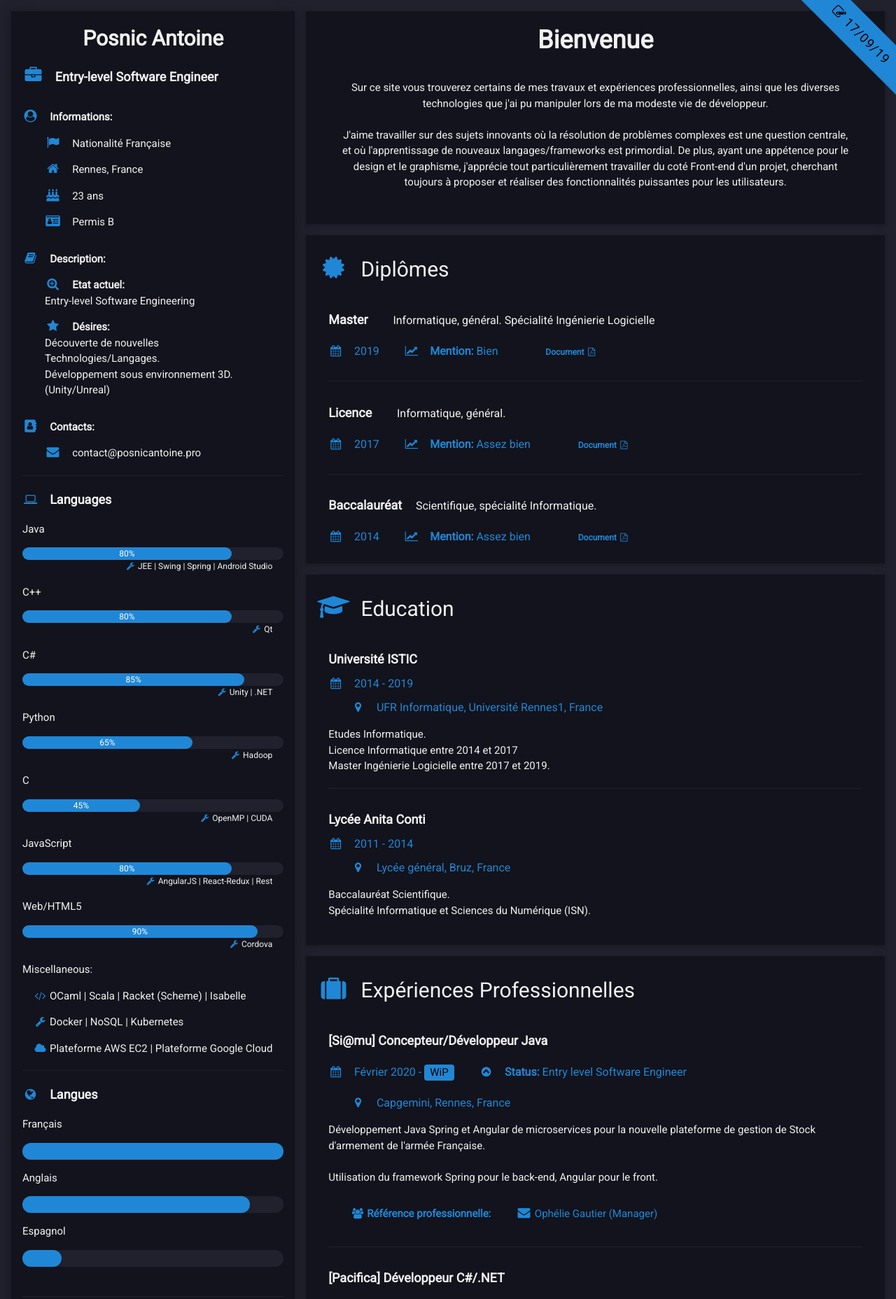
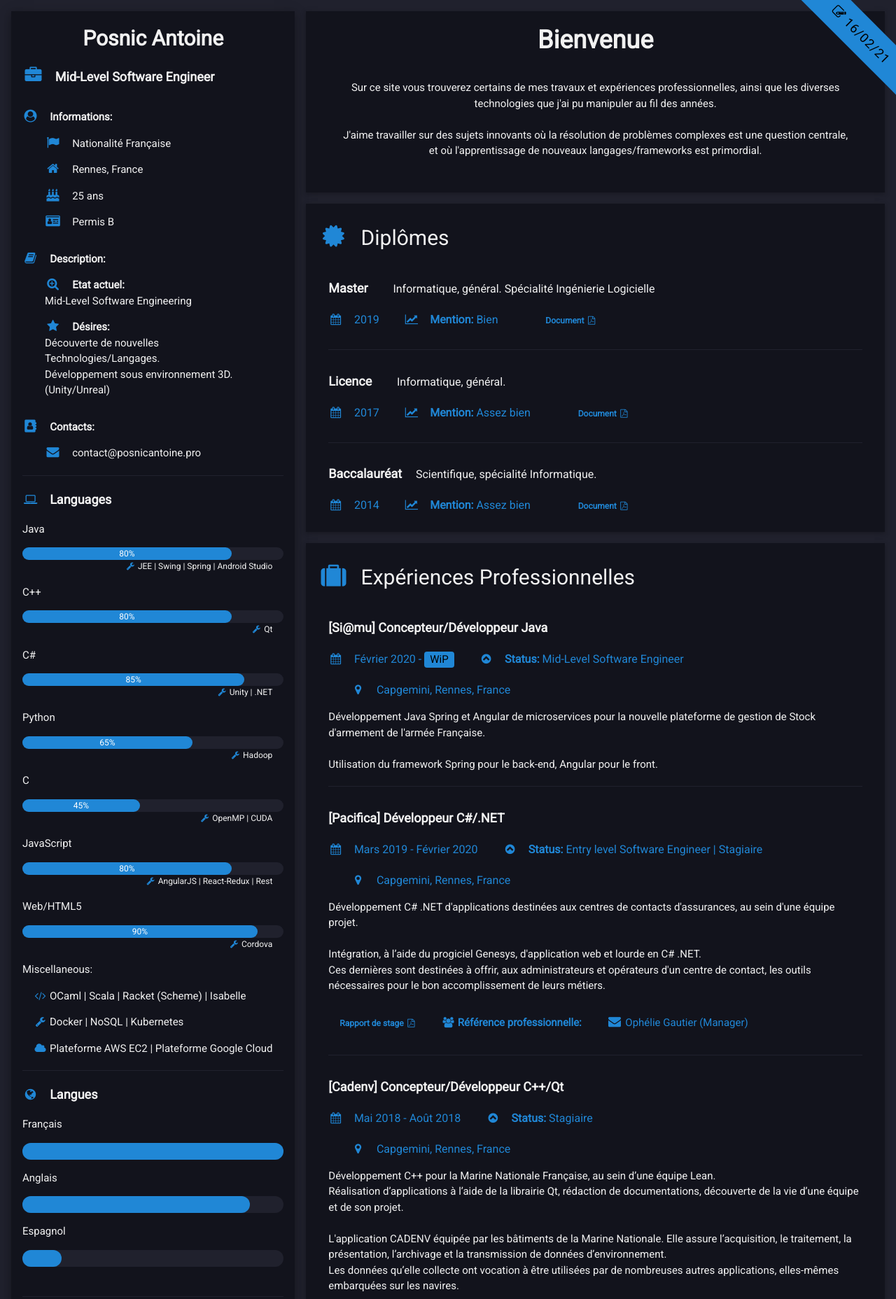
Before and after one commit to PosnicAntoine/PosnicAntoineSite, a plain HTML site: page www/index.html in a window 1280 px wide. Shown: the top 1856 px of the page at 70% size. Drawn offline with Linux system fonts and the light colour scheme.

Commit message:
V3.0.0 Promotion update

```diff
--- a/www/index.html
+++ b/www/index.html
@@ -20,7 +20,7 @@
 
         <div class="corner-ribbon top-right dark-blue large small">
 			<a href="https://github.com/PosnicAntoine/PosnicAntoineSite" class="hover-opacity">
-				<i class="fa fa-pencil-square-o"></i> 17/09/19
+				<i class="fa fa-pencil-square-o"></i> 16/02/21
 			</a>
 		</div>
 
@@ -37,17 +37,17 @@
 							</div>
 							<!-- General Informations -->
 							<div>
-								<p class="large"><b><i class="fa fa-briefcase fa-fw margin-right xlarge text-dark-blue"></i>Entry-level Software Engineer</b></p>
+								<p class="large"><b><i class="fa fa-briefcase fa-fw margin-right xlarge text-dark-blue"></i>Mid-Level Software Engineer</b></p>
 
 								<p><b><i class="fa fa-user-circle fa-fw margin-top margin-right large text-dark-blue"></i>Informations:</b></p>
 								<p><i class="fa fa-flag fa-fw margin-lefter margin-right large text-dark-blue"></i>Nationalité Française</p>
 								<p><i class="fa fa-home fa-fw margin-lefter margin-right large text-dark-blue"></i>Rennes, France</p>
-								<p><i class="fa fa-birthday-cake fa-fw margin-lefter margin-right large text-dark-blue"></i>23 ans</p>
+								<p><i class="fa fa-birthday-cake fa-fw margin-lefter margin-right large text-dark-blue"></i>25 ans</p>
 								<p><i class="fa fa-id-card fa-fw margin-lefter margin-right large text-dark-blue"></i>Permis B</p>
 
 								<p><b><i class="fa fa-book fa-fw margin-top margin-right large text-dark-blue"></i>Description:</b></p>
 								<p class= "margin-lefter margin-right"><b><i class="fa fa-search-plus fa-fw margin-right large text-dark-blue"></i>Etat actuel:</b></br>
-									Entry-level Software Engineering<br/>
+									Mid-Level Software Engineering<br/>
 								</p>
 								<p class= "margin-lefter margin-right"><b><i class="fa fa-star fa-fw margin-right large text-dark-blue"></i>Désires:</b></br>
 									Découverte de nouvelles Technologies/Langages.<br/>
@@ -185,12 +185,10 @@
 						<h1 class="padding-small center"><b>Bienvenue</b></h1>
 						<div class="margin-bottomer container">
 							<p class="margin center">
-								Sur ce site vous trouverez certains de mes travaux et expériences professionnelles, ainsi que les diverses technologies que j'ai pu manipuler lors de ma modeste vie de développeur.
+								Sur ce site vous trouverez certains de mes travaux et expériences professionnelles, ainsi que les diverses technologies que j'ai pu manipuler au fil des années.
 								<br><br>
 								J'aime travailler sur des sujets innovants où la résolution de problèmes complexes est une question centrale,
 									et où l'apprentissage de nouveaux langages/frameworks est primordial.
-								De plus, ayant une appétence pour le design et le graphisme, j'apprécie tout particulièrement travailler du coté Front-end d'un projet,
-									cherchant toujours à proposer et réaliser des fonctionnalités puissantes pour les utilisateurs.
 							</p>
 						</div>
 					</div>
@@ -234,32 +232,7 @@
 							</div>
 						</div>
 					</div>
-					<!-- Education -->
-					<div class="container card darkerer-grey text-light-grey margin-bottom">
-						<div>
-							<h2 class="padding-16"><i class="fa fa-graduation-cap fa-fw margin-right xxlarge text-dark-blue"></i>Education</h2>
-							<div class="container">
-								<h5><b>Université ISTIC</b></h5>
-								<h6 class="text-dark-blue"><i class="fa fa-calendar fa-fw margin-right"></i>2014 - 2019</h6>
-								<a href="https://istic.univ-rennes1.fr/en/presentation-de-listic">
-									<h6 class="text-dark-blue hover-opacity"><i class="fa fa-map-marker fa-fw margin-right margin-lefter"></i>UFR Informatique, Université Rennes1, France</h6>
-								</a>
-								<p>Etudes Informatique. <br> Licence Informatique entre 2014 et 2017 <br> Master Ingénierie Logicielle entre 2017 et 2019. </p>
-								<hr>
-							</div>
-							<div class="container">
-								<h5><b>Lycée Anita Conti</b></h5>
-								<h6 class="text-dark-blue"><i class="fa fa-calendar fa-fw margin-right"></i>2011 - 2014</h6>
-								<a href="http://www.lycee-anita-conti-bruz.ac-rennes.fr/spip.php?article49">
-									<h6 class="text-dark-blue hover-opacity"><i class="fa fa-map-marker fa-fw margin-right margin-lefter"></i>Lycée général, Bruz, France</h6>
-								</a>
-								<p>Baccalauréat Scientifique. <br>
-									Spécialité Informatique et Sciences du Numérique (ISN).
-								</p>
-								<br>
-							</div>
-						</div>
-					</div>
+
 					<!-- Expériences Professionnelles -->
 					<div class="container card darkerer-grey text-light-grey margin-bottom">
                         <div>
@@ -268,23 +241,13 @@
                             <div class="container">
                                 <h5><b>[Si@mu] Concepteur/Développeur Java</b></h5>
                                 <h6 class="text-dark-blue show-inline-block"><i class="fa fa-calendar fa-fw margin-right"></i>Février 2020 - <span class="tag dark-blue round medium">WiP</span></h6>
-                                <h6 class="text-dark-blue show-inline-block margin-lefter"><i class="fa fa-chevron-circle-up fa-fw margin-right"></i><b>Status:</b> Entry level Software Engineer</h6>
+                                <h6 class="text-dark-blue show-inline-block margin-lefter"><i class="fa fa-chevron-circle-up fa-fw margin-right"></i><b>Status:</b> Mid-Level Software Engineer</h6>
                                 <a href="https://www.capgemini.com">
                                     <h6 class="text-dark-blue hover-opacity"><i class="fa fa-map-marker fa-fw margin-right margin-lefter"></i>Capgemini, Rennes, France</h6>
                                 </a>
                                 <p>
                                     Développement Java Spring et Angular de microservices pour la nouvelle plateforme de gestion de Stock d'armement de l'armée Française.<br /><br />
                                     Utilisation du framework Spring pour le back-end, Angular pour le front.<br />
-                                </p>
-                                <p class="text-dark-blue show-inline-block margin-lefter medium show-inline-block">
-                                    <i class="fa fa-users fa-fw"></i> <b>Référence professionnelle:</b>
-                                    <a href="mailto:ophelie.gautier@capgemini.com?&subject=Contact Référence Professionnelle: Posnic Antoine&body=___________Send%20from%20PosnicAntoine.pro___________" class="hover-opacity">
-                                        <i class="fa fa-envelope fa-fw margin-lefter large text-dark-blue"></i>
-                                        Ophélie Gautier (Manager)
-                                    </a>
-                                    <a href="" class="">
-
-                                    </a>
                                 </p>
                                 <hr>
                             </div>
@@ -346,6 +309,33 @@
                                 <br>
                             </div>
                         </div>
+					</div>
+
+					<!-- Education -->
+					<div class="container card darkerer-grey text-light-grey margin-bottom">
+						<div>
+							<h2 class="padding-16"><i class="fa fa-graduation-cap fa-fw margin-right xxlarge text-dark-blue"></i>Education</h2>
+							<div class="container">
+								<h5><b>Université ISTIC</b></h5>
+								<h6 class="text-dark-blue"><i class="fa fa-calendar fa-fw margin-right"></i>2014 - 2019</h6>
+								<a href="https://istic.univ-rennes1.fr/en/presentation-de-listic">
+									<h6 class="text-dark-blue hover-opacity"><i class="fa fa-map-marker fa-fw margin-right margin-lefter"></i>UFR Informatique, Université Rennes1, France</h6>
+								</a>
+								<p>Etudes Informatique. <br> Licence Informatique entre 2014 et 2017 <br> Master Ingénierie Logicielle entre 2017 et 2019. </p>
+								<hr>
+							</div>
+							<div class="container">
+								<h5><b>Lycée Anita Conti</b></h5>
+								<h6 class="text-dark-blue"><i class="fa fa-calendar fa-fw margin-right"></i>2011 - 2014</h6>
+								<a href="http://www.lycee-anita-conti-bruz.ac-rennes.fr/spip.php?article49">
+									<h6 class="text-dark-blue hover-opacity"><i class="fa fa-map-marker fa-fw margin-right margin-lefter"></i>Lycée général, Bruz, France</h6>
+								</a>
+								<p>Baccalauréat Scientifique. <br>
+									Spécialité Informatique et Sciences du Numérique (ISN).
+								</p>
+								<br>
+							</div>
+						</div>
 					</div>
 					<!-- Projets -->
 					<div class="container card darkerer-grey text-light-grey ">
```
